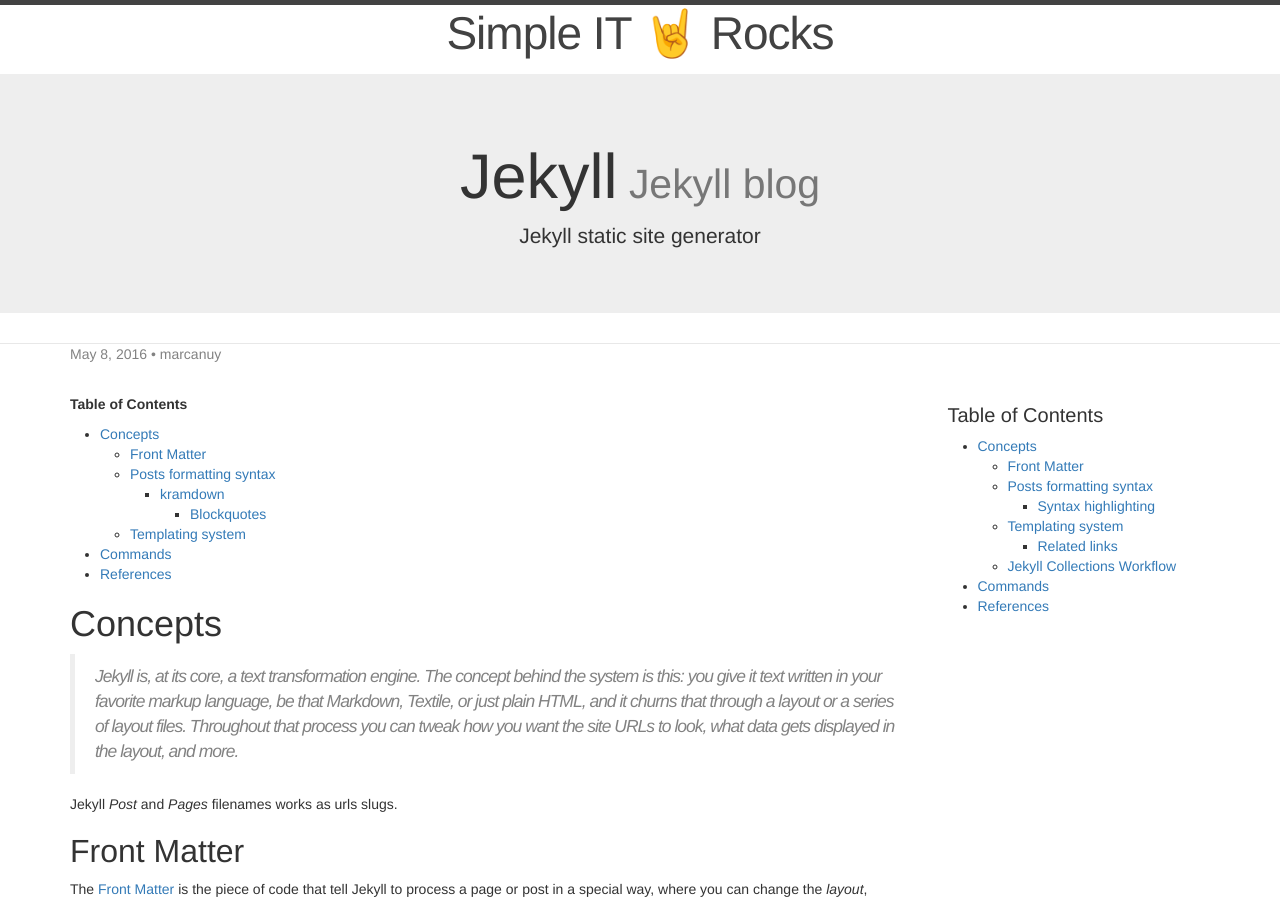
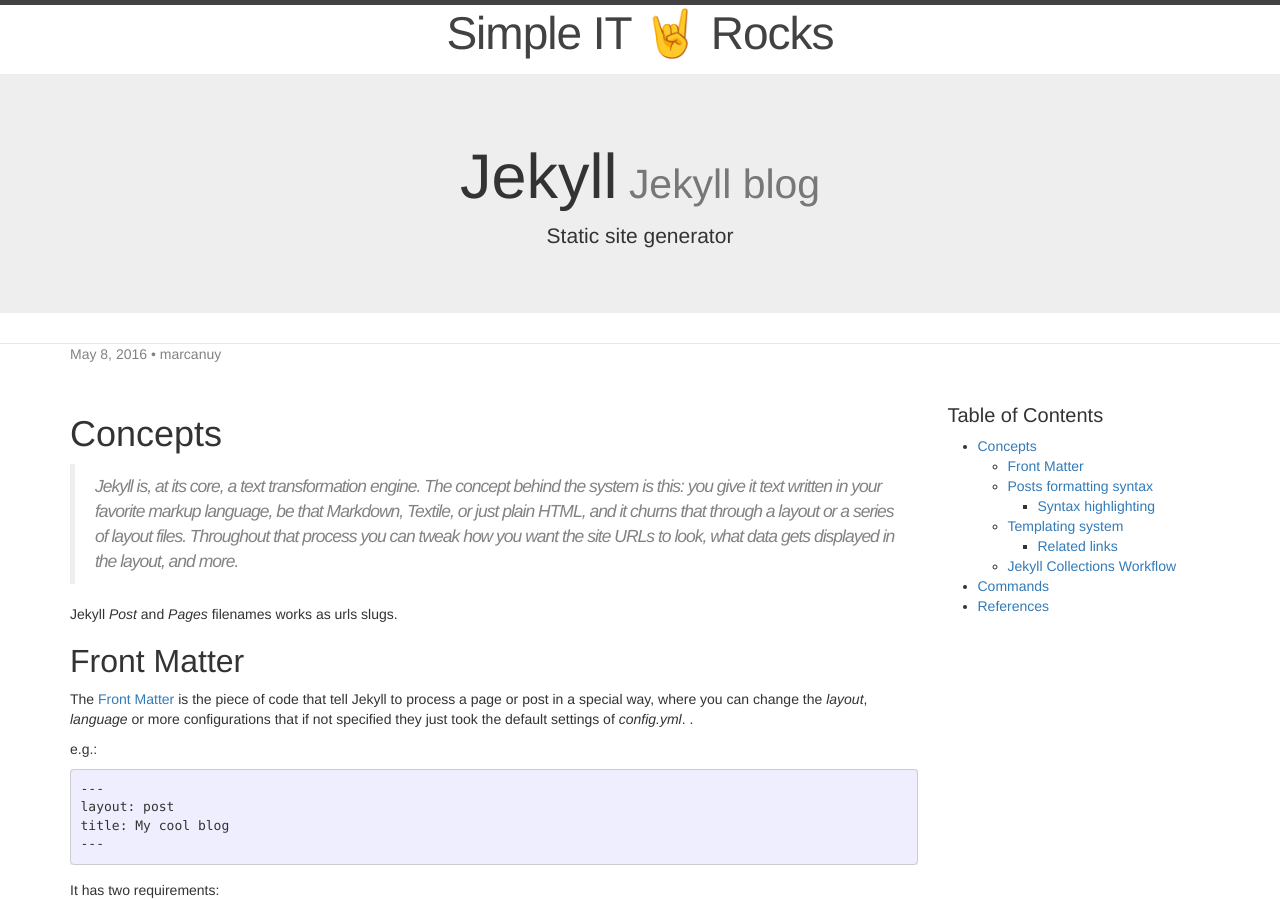
Before and after one commit to marcanuy/simpleit.rocks, a Jekyll site: the page built from docs/ruby/jekyll/_posts/2016-05-08-jekyll.md, in a window 1280 px wide and 900 px high. Built offline with Jekyll 4.4.1, drawn with Linux system fonts in a browser that asks for light colours; nearby versions of some CDN libraries; library files that are not in the unit come from our copies; comment, search, counter and statistics services are not loaded; the table of contents is made by our own code.

Commit message:
removed manually generated toc in jekyll post.

```diff
--- a/docs/ruby/jekyll/_posts/2016-05-08-jekyll.md
+++ b/docs/ruby/jekyll/_posts/2016-05-08-jekyll.md
@@ -1,24 +1,9 @@
 ---
 title: Jekyll
 subtitle: Jekyll blog
-description: Jekyll static site generator
+description: Static site generator
 layout: post
 ---
-
-
-<!-- markdown-toc start - Don't edit this section. Run M-x markdown-toc-generate-toc again -->
-**Table of Contents**
-
-- [Concepts](#concepts)
-    - [Front Matter](#front-matter)
-    - [Posts formatting syntax](#posts-formatting-syntax)
-        - [kramdown](#kramdown)
-            - [Blockquotes](#blockquotes)
-    - [Templating system](#templating-system)
-- [Commands](#commands)
-- [References](#references)
-
-<!-- markdown-toc end -->
 
 # Concepts
 
```
